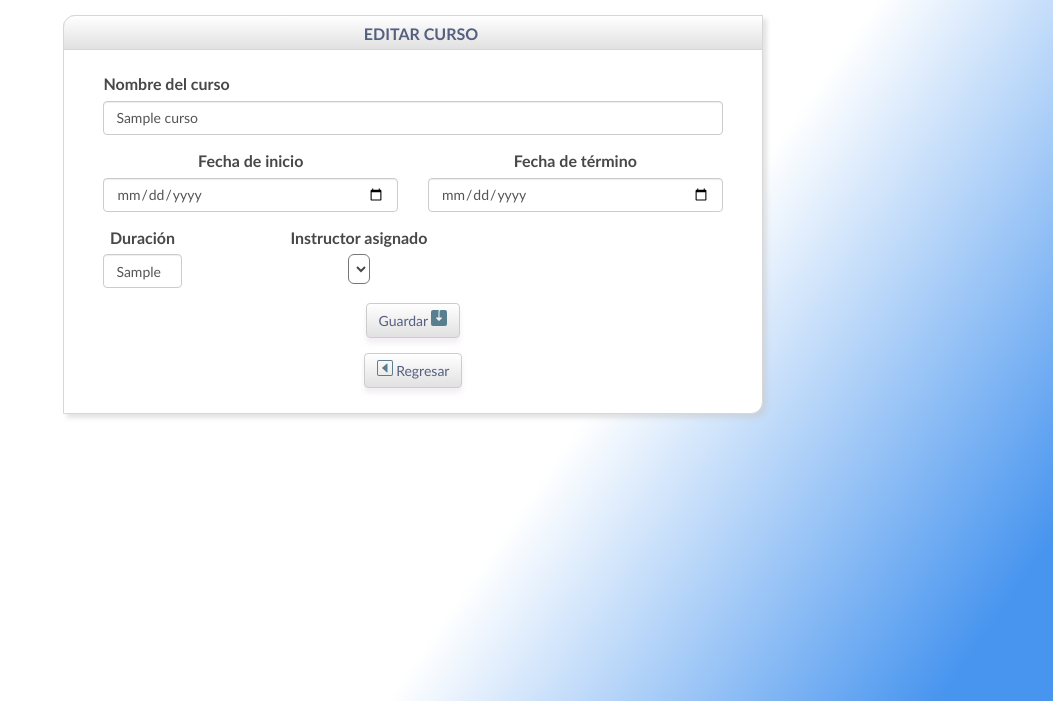
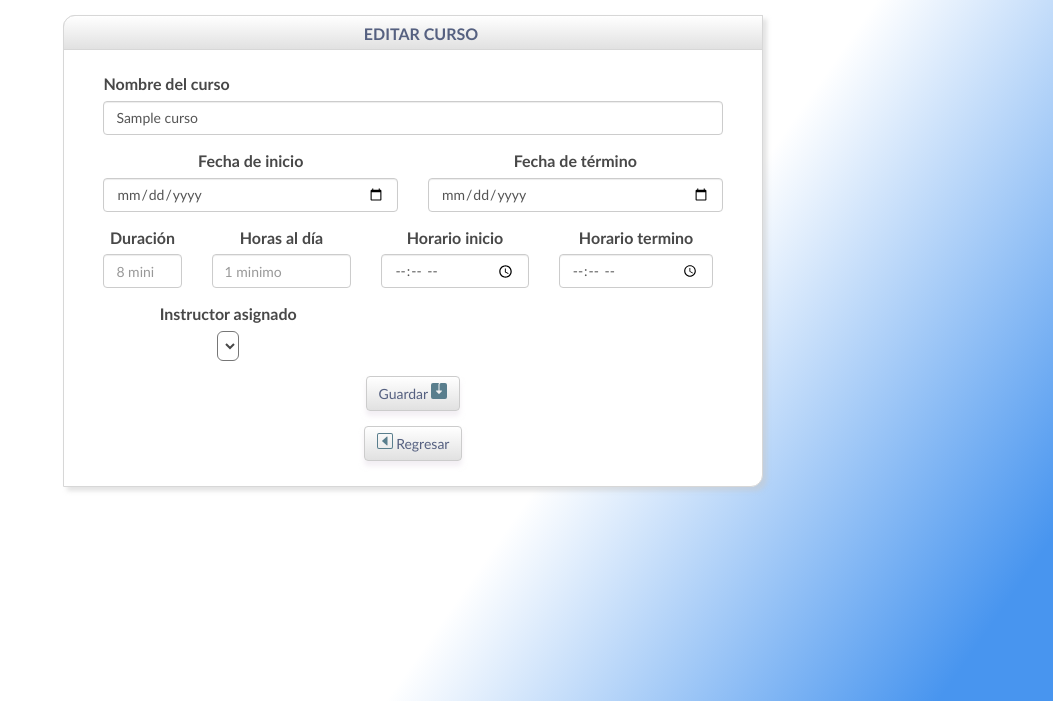
Before and after one commit to david7ello/Refconap, a PHP site: page /editarCurso.php?id_curso=1 in a window 1280 px wide. Shown: the top 701 px of the page, without its empty margins (227-1280 px from the left). Run offline with PHP 8.4, Linux system fonts and the light colour scheme; the visitor is signed in with stand-in values (Sample User, id 1); tables that the repository leaves empty or names only in its code hold one stand-in row (values such as "Sample post"); lists and menus that the app fills with data are empty; some libraries are stand-ins or nearby versions.

Commit message:
03_Entrega

```diff
--- a/InsertarAdm.php
+++ b/InsertarAdm.php
@@ -220,6 +220,12 @@ if (isset($_POST["btn_guardar"]) and $_POST["btn_guardar"]== "guardar"){
 
 			$query = "INSERT INTO registro_calificaciones (users_id) VALUES ($id_user);";
 			$result_registro_cal = mysqli_query($link, $query);
+
+
+			if ($rol == 'Instructor'){
+			$query = "UPDATE cursos SET instructor=$id_user WHERE id=$idCurso";
+			$result_registro_instructor = mysqli_query($link, $query);
+			}
 		}
 
 
--- a/editarCurso.php
+++ b/editarCurso.php
@@ -1,7 +1,8 @@
 <?php
 include("valida_pagina.php");
+$id_curso = $_GET['id_curso'];
 
-$queryCurso = "SELECT id, nombre, fecha_inicio, fecha_final, duracion, instructor FROM cursos WHERE id=" .$_GET['id_curso'];
+$queryCurso = "SELECT id, nombre, fecha_inicio, fecha_final, duracion, instructor, horas_dia, hora_inicio, hora_fin FROM cursos WHERE id=" .$id_curso;
 $cursoDB = mysqli_query($link, $queryCurso);
 
 $curso = mysqli_fetch_array($cursoDB);
@@ -11,7 +12,9 @@ $fecha_inicio = $curso['fecha_inicio'];
 $fecha_final = $curso['fecha_final'];
 $duracion = $curso['duracion'];
 $instructor = $curso['instructor'];
-$id_curso = $_GET['id_curso'];
+$horas_dia = $curso['horas_dia'];
+$hora_incio = $curso['hora_inicio'];
+$hora_fin = $curso['hora_fin'];
 
 
 $queryInstructores = "SELECT `id_user`, `nombre`, `apellidos` FROM `usuarios` WHERE roles=2";
@@ -53,18 +56,36 @@ include("menu.php");
 					<div class="row">
 						<div class="form-group col-md-6">
 							<label for="inputEmail4"> Fecha de inicio</label>
-							<input type="date" class="form-control" id="fecha_inicio_editar" name="fecha_inicio_editar" placeholder="" value="<?php echo $fecha_inicio ?>">
+							<input type="date" class="form-control" id="fecha_inicio" name="fecha_inicio_editar" placeholder="" required min=<?php $hoy=date("Y-m-d"); echo $hoy;?> value="<?php echo $fecha_inicio;?>">
 						</div>
 						<div class="form-group col-md-6">
 							<label for="inputEmail4"> Fecha de término</label>
-							<input type="date" class="form-control" id="fecha_termino_editar" name="fecha_termino_editar" placeholder="" value="<?php echo $fecha_final ?>">
+							<input type="date" class="form-control" id="fecha_termino" name="fecha_termino_editar" value="<?php echo $fecha_final;?>" placeholder="" required min=<?php $hoy=date("Y-m-d"); echo $hoy;?>>
 						</div>
 					</div>
 
 					<div class="row">
 						<div class="form-group col-md-2">
 							<label for="inputEmail4">Duración</label>
-							<input type="Integer" class="form-control" id="duracion_curso_editar" name="duracion_curso_editar" placeholder="¿? horas" value="<?php echo $duracion ?>">
+							<input type="number" class="form-control" id="duracion_curso" name="duracion_curso_editar" placeholder="8 minimo" min="8" max="240" required value="<?php echo $duracion;?>">
+						</div>
+
+						<div class="row">
+						<div class="form-group col-md-3">
+							<label for="inputEmail4">Horas al día</label>
+							<input onblur="calcularHoraFin(event)" type="number" class="form-control" id="horas_al_dia_curso" name="horas_dia_editar" placeholder="1 minimo" min="1" max="24" required value="<?php echo $horas_dia;?>">
+						</div>
+
+					<div class="row">
+						<div class="form-group col-md-3">
+							<label for="inputEmail4">Horario inicio</label>
+							<input onblur="calcularHoraFin(event)" type="time" class="form-control" id="horario_inicio_curso" name="horario_inicio_editar" placeholder="" required value="<?php echo $hora_incio;?>">
+						</div>
+
+					<div class="row">
+						<div class="form-group col-md-3">
+							<label for="inputEmail4">Horario termino</label>
+							<input type="time" class="form-control" id="horario_fin_curso" name="horario_fin_editar" placeholder="" required value="<?php echo $hora_fin;?>">
 						</div>
 
 						<div class="form-group col-md-6">
@@ -97,6 +118,30 @@ include("menu.php");
 						</svg> </span>Regresar
 					</button>
 
+					<?PHP
+				if (empty($_GET["success"]) ) {} else{
+					echo '<br/>';
+					echo '<div class="form-group has-feedback" style="width:450px;">';
+					echo '<div class="alert alert-success">';
+					echo '<button class="close" data-dismiss="alert"><span>&times;</span></button>';
+					echo $_GET["success"];
+					echo '</div><br />';
+					echo '</div>';
+				}
+				?>
+
+				<?PHP
+				if (empty($_GET["error"]) ){}else {
+					echo '<br/>';
+					echo '<div class="form-group has-feedback" style="width:450px;">';
+					echo '<div class="alert alert-danger">';
+					echo '<button class="close" data-dismiss="alert"><span>&times;</span></button>';
+					echo $_GET["error"];
+					echo '</div><br />';
+					echo '</div>';
+				}
+				?>
+
 				</form>
 			</div>
 		</div>
```
Also changed, not shown: crudCursos.php (+81 -41 lines), regCursos.php (+16 -8 lines), uploads/113882-03 Bobba Fett Deluxe.jpg (added), uploads/15041-03 Bobba Fett Deluxe.jpg (added), uploads/154222-03 Bobba Fett Deluxe.jpg (added), uploads/25129-04 Jet Trooper MMS561.jpg (added), uploads/255214-01 Mark 43.jpg (added), uploads/327450-01 Mark 43.jpg (added), uploads/386224-03 Bobba Fett Deluxe.jpg (added), uploads/394577-04 Jet Trooper MMS561.jpg (added), uploads/401719-05 Bobba Fett Deluxe.jpg (added), uploads/40796-04 Jet Trooper MMS561.jpg (added), uploads/567888-04 Jet Trooper MMS561.jpg (added), uploads/574334-05 Bobba Fett Deluxe.jpg (added), 4 more files.
